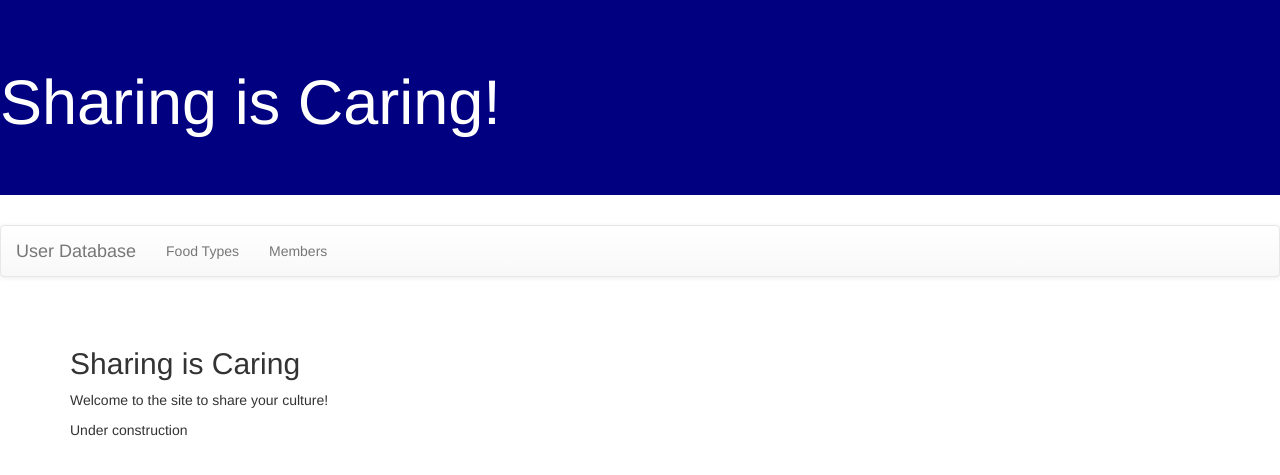
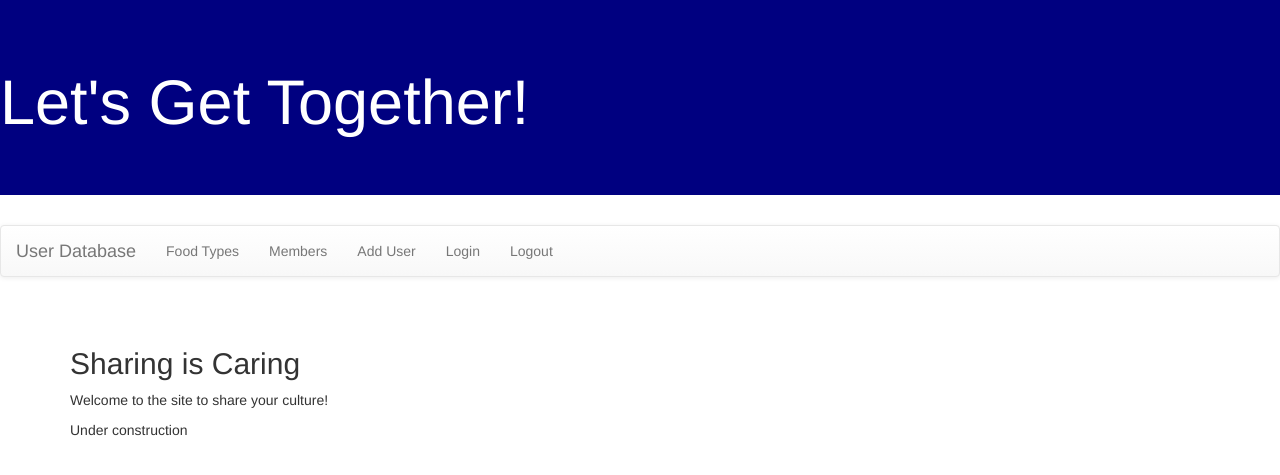
Before and after one commit to AmritSSC/ITC172, a Django app: page /userDBapp/ in a window 1280 px wide. Shown: the top 475 px of the page. Run offline with Django 3.2, Linux system fonts and the light colour scheme; some libraries are stand-ins or nearby versions.

Commit message:
Add files via upload

```diff
--- a/final/userDBproj/userDBapp/templates/base.html
+++ b/final/userDBproj/userDBapp/templates/base.html
@@ -12,7 +12,7 @@
 
 <body>
     <div class='jumbotron' style="background-color: Navy; color: white;">
-        <h1>Sharing is Caring!</h1>
+        <h1>Let's Get Together!</h1>
     </div>
     <nav class="navbar navbar-default">
         <div class="container-fluid">
@@ -23,6 +23,9 @@
 
                 <li><a href="{% url 'types' %}">Food Types</a></li>
                 <li><a href="{% url 'members' %}">Members</a></li>
+                <li><a href="{% url 'newUser' %}">Add User</a></li>
+                <li><a href="{% url 'login' %}">Login</a></li>
+                <li><a href="{% url 'logout' %}">Logout</a></li>
             </ul>
         </div>
     </nav>
```
